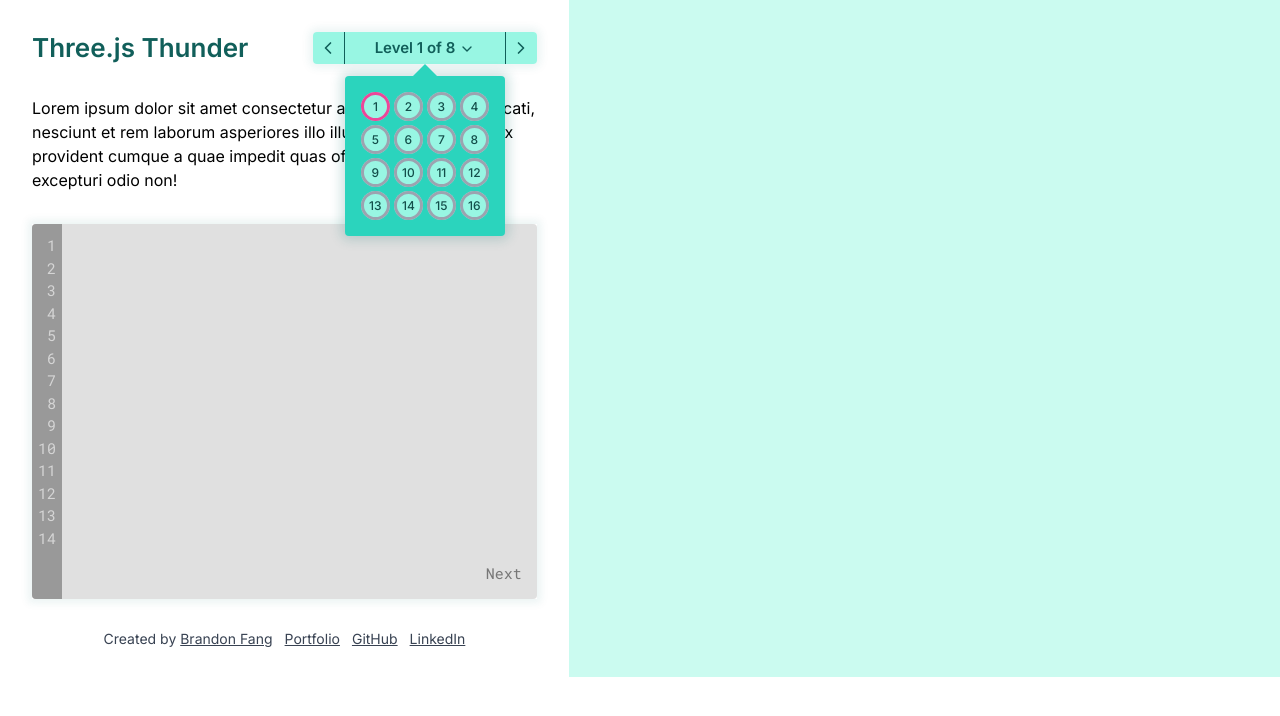
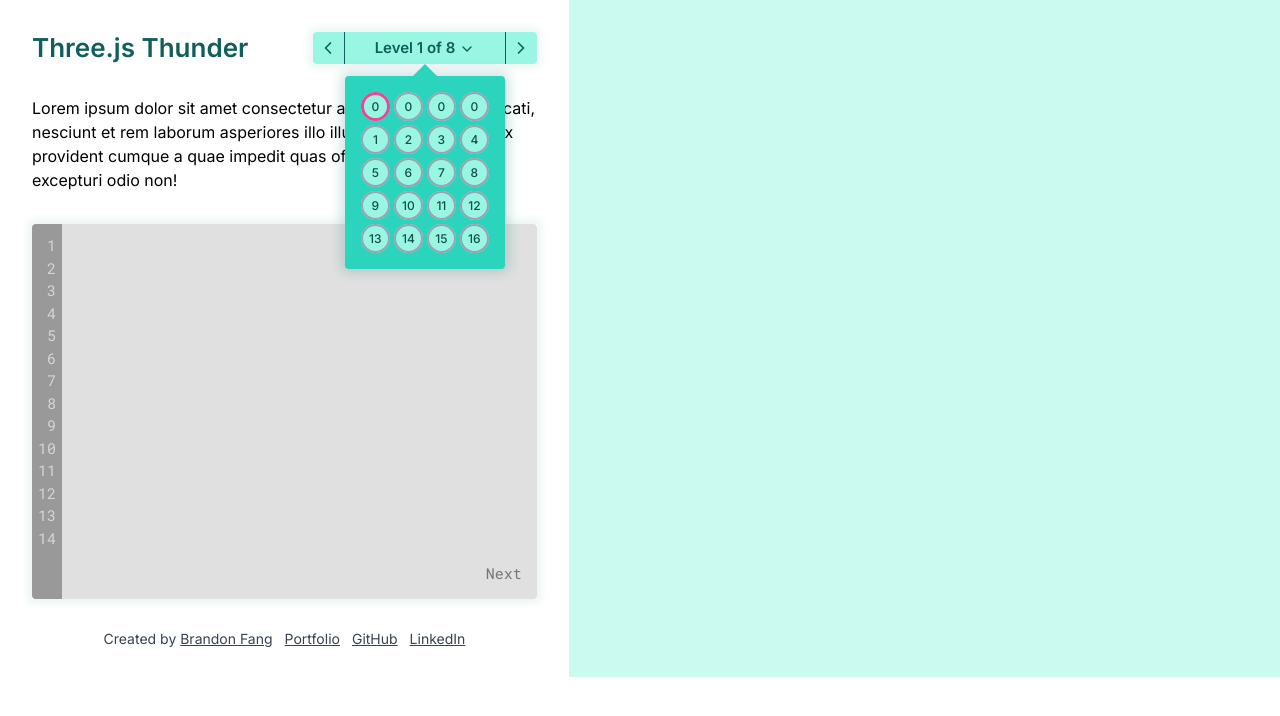
Before and after one commit to brandonfang/learn-three-js, a PHP site: page / in a window 1280 px wide. Shown: the top 716 px of the page. Run offline with PHP 8.4, Linux system fonts and the light colour scheme.

Commit message:
Add placeholder levels

```diff
--- a/css/fonts.css
+++ b/css/fonts.css
@@ -33,7 +33,7 @@ a {
   /* color: var(--teal-600); */
   text-decoration: underline;
   /* border-bottom: 1px solid var(--teal-600); */
-  transition: 0.3s;
+  transition: 0.2s;
 }
 
 a:hover {
--- a/css/style.css
+++ b/css/style.css
@@ -61,7 +61,7 @@ html, body {
   position: relative;
   display: flex;
   flex-direction: row;
-  transition: 0.3s ease-in-out;
+  transition: 0.2s ease-in-out;
 }
 
 .level-wrapper:hover {
@@ -157,7 +157,6 @@ html, body {
   box-shadow: 0 0 12px 4px hsla(175, 77%, 26%, 0.2);
   background: var(--teal-400);
   padding: 16px;
-
 }
 
 .level-dropdown::before {
@@ -183,7 +182,7 @@ html, body {
   width: 29px;
   height: 29px;
   border-radius: 50%;
-  box-shadow: 0 0 0 3px var(--coolGray-400) inset;
+  box-shadow: 0 0 0 2px var(--coolGray-400) inset;
   background: var(--teal-200);
   color: var(--teal-900);
   font-size: 12px;
--- a/index.html
+++ b/index.html
@@ -37,22 +37,10 @@
             </span>
             <div class="level-dropdown">
               <div class="level-grid">
-                <div class="level-circle selected">1</div>
-                <div class="level-circle">2</div>
-                <div class="level-circle">3</div>
-                <div class="level-circle">4</div>
-                <div class="level-circle">5</div>
-                <div class="level-circle">6</div>
-                <div class="level-circle">7</div>
-                <div class="level-circle">8</div>
-                <div class="level-circle">9</div>
-                <div class="level-circle">10</div>
-                <div class="level-circle">11</div>
-                <div class="level-circle">12</div>
-                <div class="level-circle">13</div>
-                <div class="level-circle">14</div>
-                <div class="level-circle">15</div>
-                <div class="level-circle">16</div>
+                <div class="level-circle selected">0</div>
+                <div class="level-circle">0</div>
+                <div class="level-circle">0</div>
+                <div class="level-circle">0</div>
               </div>
               <!-- <div class="reset">Reset</div> -->
             </div>
@@ -110,5 +98,7 @@
         <div class="overlay"></div>
       </section>
     </div>
+    <script src="js/levels.js"></script>
+    <script src="js/game.js"></script>
   </body>
 </html>
--- a/js/game.js
+++ b/js/game.js
@@ -1,5 +1,9 @@
 const $ = (_) => document.querySelector(_);
+const $$ = (_) => document.querySelectorAll(_);
 const $c = (_) => document.createElement(_);
+
+console.log('yea boi')
+console.log($('.level-grid'));
 
 const Game = {
   user: localStorage.user || '',
@@ -9,17 +13,17 @@ const Game = {
 
   start: () => {
 
-    $('#level-picker .label-total').text(levels.length);
-    $('#editor').show();
-    $('#share').hide();
+    // $('#level-picker .label-total').text(levels.length);
+    // $('#editor').show();
+    // $('#share').hide();
 
     if (!localStorage.user) {
-      game.user = Date.now().toString(36) + Math.random().toString(36).substring(2);
-      localStorage.setItem('user', game.user);
+      Game.user = Date.now().toString(36) + Math.random().toString(36).substring(2);
+      localStorage.setItem('user', Game.user);
     }
 
 
-    this.loadMenu();
+    Game.loadMenu();
     Game.loadLevel();
   },
 
@@ -67,6 +71,10 @@ const Game = {
     levels.forEach((level, i) => {
       let levelMarker = '<div></div>';
       // append to levels
+
+
+      // levelMarker.appendTo('#levels');
+      $('.level-grid').innerHTML += `<div class="level-circle">${level.levelNumber}</div>`
     });
 
     // level marker event listener
@@ -120,5 +128,5 @@ const Game = {
 };
 
 document.addEventListener("DOMContentLoaded", () => {
-  game.start();
+  Game.start();
 });
--- a/js/levels.js
+++ b/js/levels.js
@@ -1,5 +1,6 @@
 let levels = [
   {
+    levelNumber: 1,
     name: 'level 1',
     instructions: '<h2>Instructions for level 1.</h2>',
     board: '',
@@ -9,6 +10,7 @@ let levels = [
     after: ''
   },
   {
+    levelNumber: 2,
     name: 'level 2',
     instructions: 'Instructions for level 2.',
     board: '',
@@ -18,6 +20,7 @@ let levels = [
     after: ''
   },
   {
+    levelNumber: 3,
     name: 'level 3',
     instructions: 'Instructions for level 3.',
     board: '',
@@ -27,6 +30,7 @@ let levels = [
     after: ''
   },
   {
+    levelNumber: 4,
     name: 'level 4',
     instructions: 'Instructions for level 4.',
     board: '',
@@ -36,6 +40,7 @@ let levels = [
     after: ''
   },
   {
+    levelNumber: 5,
     name: 'level 5',
     instructions: 'Instructions for level 5.',
     board: '',
@@ -45,6 +50,7 @@ let levels = [
     after: ''
   },
   {
+    levelNumber: 6,
     name: 'level 6',
     instructions: 'Instructions for level 6.',
     board: '',
@@ -54,6 +60,7 @@ let levels = [
     after: ''
   },
   {
+    levelNumber: 7,
     name: 'level 7',
     instructions: 'Instructions for level 7.',
     board: '',
@@ -63,6 +70,7 @@ let levels = [
     after: ''
   },
   {
+    levelNumber: 8,
     name: 'level 8',
     instructions: 'Instructions for level 8.',
     board: '',
@@ -72,6 +80,7 @@ let levels = [
     after: ''
   },
   {
+    levelNumber: 9,
     name: 'level 9',
     instructions: '<h2>Instructions for level 1.</h2>',
     board: '',
@@ -81,6 +90,7 @@ let levels = [
     after: ''
   },
   {
+    levelNumber: 10,
     name: 'level 10',
     instructions: 'Instructions for level 2.',
     board: '',
@@ -90,6 +100,7 @@ let levels = [
     after: ''
   },
   {
+    levelNumber: 11,
     name: 'level 11',
     instructions: 'Instructions for level 3.',
     board: '',
@@ -99,6 +110,7 @@ let levels = [
     after: ''
   },
   {
+    levelNumber: 12,
     name: 'level 12',
     instructions: 'Instructions for level 4.',
     board: '',
@@ -108,6 +120,7 @@ let levels = [
     after: ''
   },
   {
+    levelNumber: 13,
     name: 'level 13',
     instructions: 'Instructions for level 5.',
     board: '',
@@ -117,6 +130,7 @@ let levels = [
     after: ''
   },
   {
+    levelNumber: 14,
     name: 'level 14',
     instructions: 'Instructions for level 6.',
     board: '',
@@ -126,6 +140,7 @@ let levels = [
     after: ''
   },
   {
+    levelNumber: 15,
     name: 'level 15',
     instructions: 'Instructions for level 7.',
     board: '',
@@ -135,6 +150,7 @@ let levels = [
     after: ''
   },
   {
+    levelNumber: 16,
     name: 'level 16',
     instructions: 'Instructions for level 8.',
     board: '',
```
